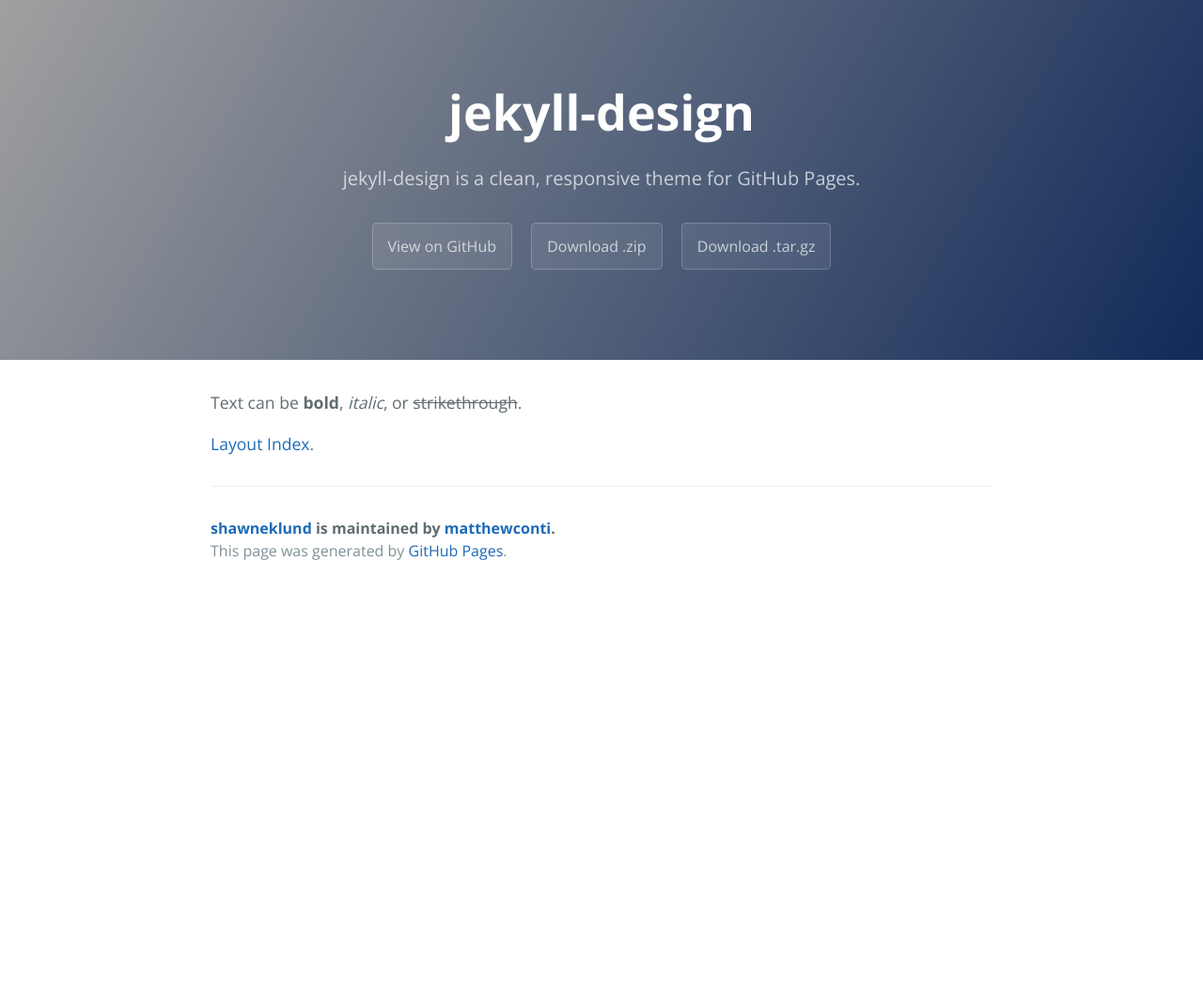
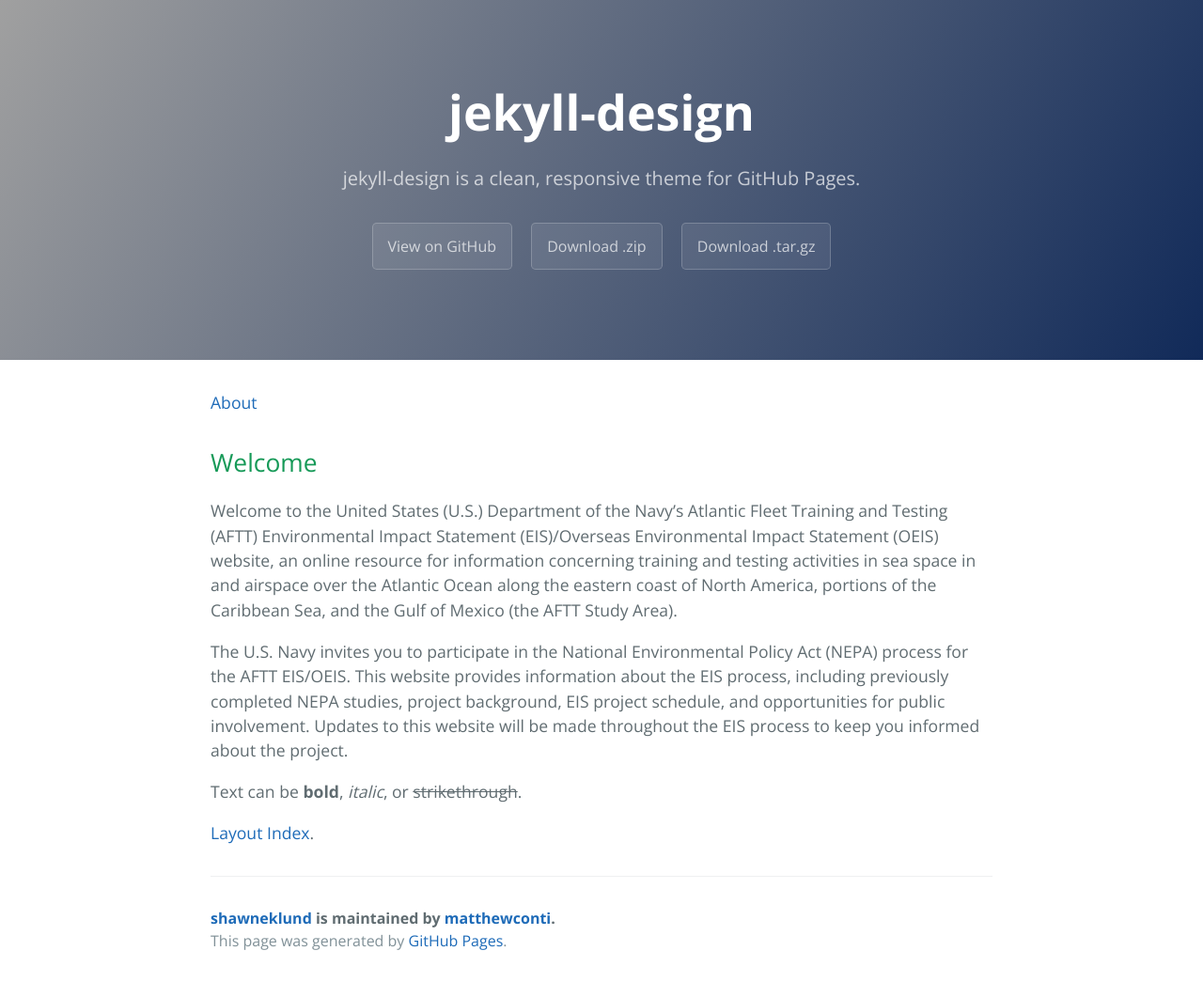
Before and after one commit to matthewconti/shawneklund, a Jekyll site: the page built from index.md, in a window 1280 px wide. Shown: the whole page at 94% size. Built offline with Jekyll 4.4.1, drawn with Linux system fonts in a browser that asks for light colours; before the commit the page ends 900 px from its top, so only the background shows below that.

Commit message:
Update index.md

```diff
--- a/index.md
+++ b/index.md
@@ -1,6 +1,13 @@
 ---
 layout: default
 ---
+[About](/about.md)
+
+## Welcome
+Welcome to the United States (U.S.) Department of the Navy's Atlantic Fleet Training and Testing (AFTT) Environmental Impact Statement (EIS)/Overseas Environmental Impact Statement (OEIS) website, an online resource for information concerning training and testing activities in sea space in and airspace over the Atlantic Ocean along the eastern coast of North America, portions of the Caribbean Sea, and the Gulf of Mexico (the AFTT Study Area).
+
+The U.S. Navy invites you to participate in the National Environmental Policy Act (NEPA) process for the AFTT EIS/OEIS.  This website provides information about the EIS process, including previously completed NEPA studies, project background, EIS project schedule, and opportunities for public involvement. Updates to this website will be made throughout the EIS process to keep you informed about the project.
+
 Text can be **bold**, _italic_, or ~~strikethrough~~.
 
 [Layout Index](/layout-index.md).
```
